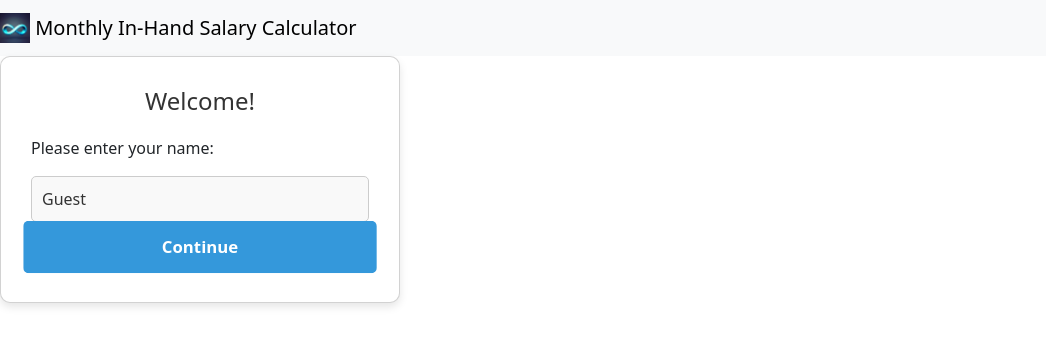
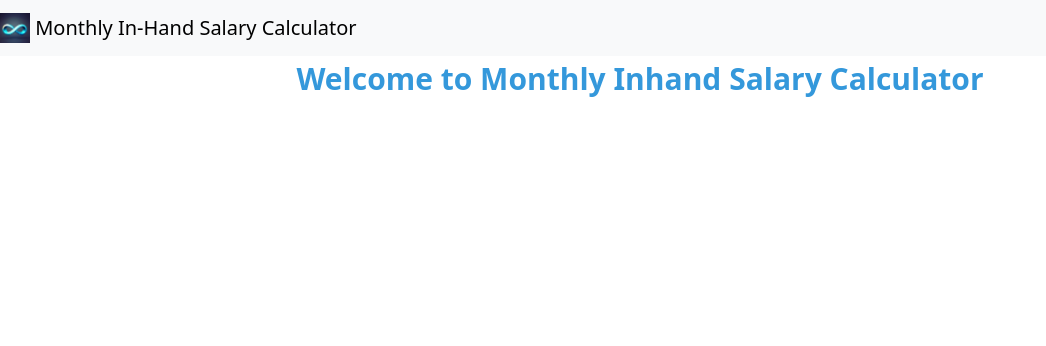
Before and after one commit to anantraghuvanshi/monthly-inhand-salary-calculator, an Angular app: page / in a window 1280 px wide. Shown: the top 346 px of the page, without its empty margins (0-1046 px from the left). Built offline with nearby package versions, Linux system fonts and the light colour scheme.

Commit message:
css update

```diff
--- a/package.json
+++ b/package.json
@@ -19,6 +19,7 @@
     "@angular/platform-browser-dynamic": "^16.1.0",
     "@angular/router": "^16.1.0",
     "bootstrap": "^5.3.0",
+    "jquery": "^3.7.0",
     "rxjs": "~7.8.0",
     "tslib": "^2.3.0",
     "zone.js": "~0.13.0"
--- a/src/app/welcome-page/welcome-page.component.css
+++ b/src/app/welcome-page/welcome-page.component.css
@@ -1,3 +1,5 @@
+/* Add this CSS to your existing styles.css or create a new CSS file and link it to your HTML */
+
 body {
     font-family: Arial, sans-serif;
     margin: 0;
@@ -9,37 +11,22 @@ body {
     height: 100vh;
   }
 
-  .card {
-    max-width: 400px;
-    padding: 30px;
-    border-radius: 10px;
-    box-shadow: 0 4px 8px rgba(0, 0, 0, 0.1);
-    background-color: #fff;
-    position: relative;
-  }
-
-  h1 {
-    color: #333;
+  .welcome-container {
     text-align: center;
-    font-size: 24px;
-    margin-bottom: 20px;
+    animation: fadeIn 1s forwards;
+    opacity: 0;
   }
 
   .floating-text {
-    position: absolute;
-    top: 50%;
-    left: 50%;
-    transform: translate(-50%, -50%);
-    font-size: 20px;
+    font-size: 30px;
     font-weight: bold;
     color: #3498db;
-    opacity: 0;
-    animation: fadeIn 1s forwards;
+    margin-bottom: 20px;
   }
 
   .input-box {
     display: none;
-    animation: showInputBox 1s 1s forwards;
+    animation: showInputBox 1s forwards 1s; /* Delay the animation by 1 second */
   }
 
   @keyframes fadeIn {
--- a/src/app/welcome-page/welcome-page.component.html
+++ b/src/app/welcome-page/welcome-page.component.html
@@ -1,5 +1,8 @@
-<div class="card">
-  <h1>Welcome!</h1>
+<div class="welcome-container">
+  <div class="floating-text" id="floatingText">
+    Welcome to Monthly Inhand Salary Calculator
+  </div>
+  <div class="input-box" id="inputBox">
     <p>Please enter your name:</p>
     <input
       type="text"
@@ -11,3 +14,4 @@
       Continue
     </button>
   </div>
+</div>
--- a/src/app/welcome-page/welcome-page.component.ts
+++ b/src/app/welcome-page/welcome-page.component.ts
@@ -7,19 +7,16 @@ import { Router } from '@angular/router';
   styleUrls: ['./welcome-page.component.css'],
 })
 export class WelcomeComponent implements OnInit {
-  userName: string = ''; // Set a default value to ensure it's always a string
+  userName: string = '';
 
   constructor(private router: Router) {}
 
   ngOnInit() {
-    this.userName = localStorage.getItem('userName') || 'Guest'; // Use a default value if userName is null
+    this.userName = localStorage.getItem('userName') || 'Guest';
   }
 
   goToSalaryCalculator() {
-    // Save the user name in localStorage
     localStorage.setItem('userName', this.userName);
-
-    // Navigate to the Salary Calculator page
     this.router.navigate(['salary-calculator']);
   }
 }
```
Also changed, not shown: 1 other file (tests, documents, lock files or other folders). Lines whose indentation alone changed are shown as unchanged.
